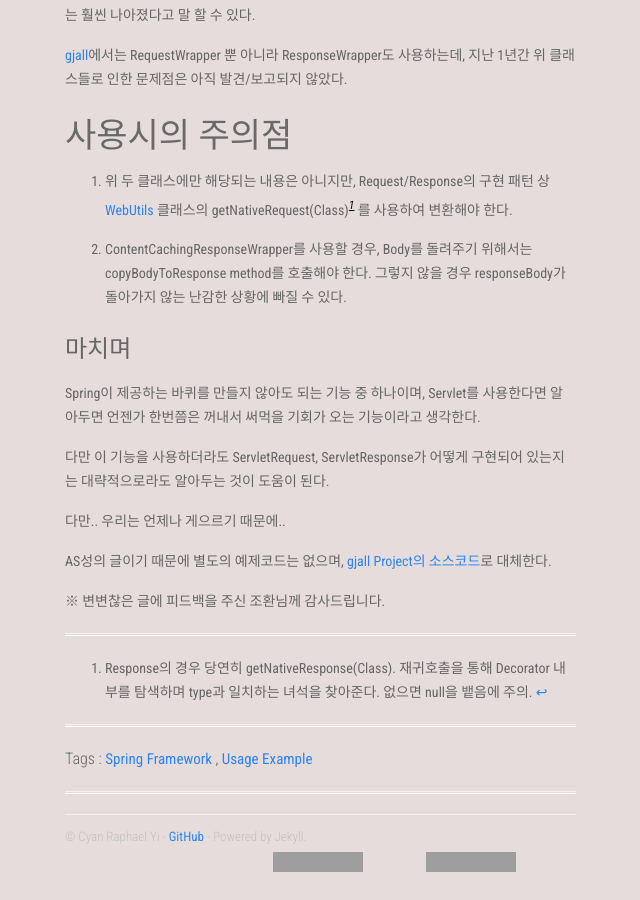
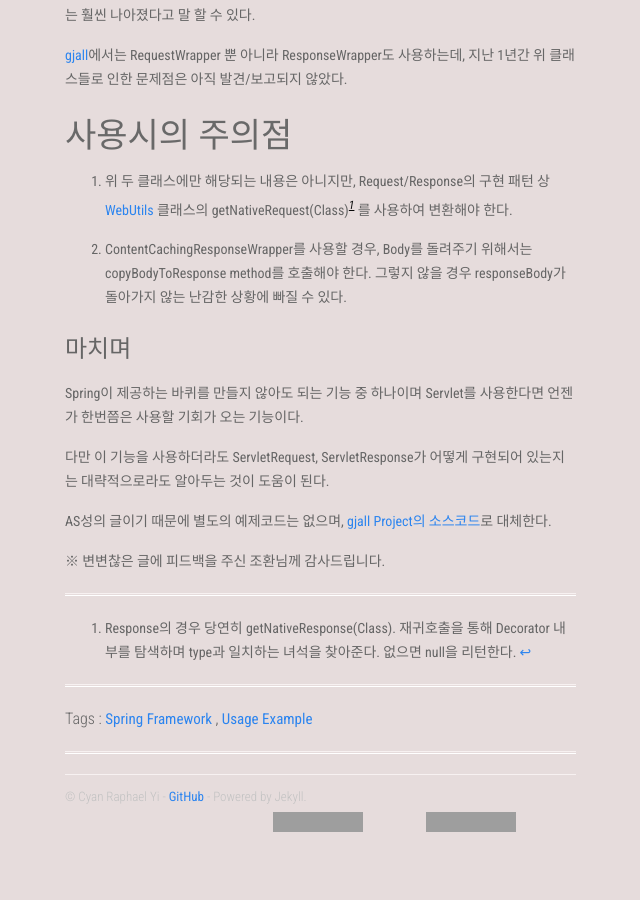
Before and after one commit to CyanRYi/cyanryi.github.io, a Jekyll site: the page built from _posts/ko/2019-06-24-ContentCachingRequestWrapper.md, in a window 1280 px wide and 900 px high, scrolled down 1193 px, cut to the strip 0-900 px from the top of the window. Shown: the whole strip, without its empty margins (267-907 px from the left). Built offline with Jekyll 4.4.1, drawn with Linux system fonts in a browser that asks for light colours; after the commit the page ends 2053 px from its top, so only the background shows below that; grey boxes are pictures that could not be loaded.

Commit message:
퇴고 종료

```diff
--- a/_posts/ko/2019-06-24-ContentCachingRequestWrapper.md
+++ b/_posts/ko/2019-06-24-ContentCachingRequestWrapper.md
@@ -53,15 +52,13 @@ HttpServletResponseWrapper의 구현체이며, Spring 내부에서 사용되는
 
 #### 마치며
 
-Spring이 제공하는 바퀴를 만들지 않아도 되는 기능 중 하나이며, Servlet를 사용한다면 알아두면 언젠가 한번쯤은 꺼내서 써먹을 기회가 오는 기능이라고 생각한다.
+Spring이 제공하는 바퀴를 만들지 않아도 되는 기능 중 하나이며 Servlet를 사용한다면 언젠가 한번쯤은 사용할 기회가 오는 기능이다.
 
 다만 이 기능을 사용하더라도 ServletRequest, ServletResponse가 어떻게 구현되어 있는지는 대략적으로라도 알아두는 것이 도움이 된다.
-
-다만.. 우리는 언제나 게으르기 때문에..
 
 AS성의 글이기 때문에 별도의 예제코드는 없으며, [gjall Project의 소스코드](https://github.com/CyanRYi/gjall/blob/master/src/main/java/tech/sollabs/gjall/GjallRequestLoggingFilter.java)로 대체한다.
 
 ※ 변변찮은 글에 피드백을 주신 조환님께 감사드립니다.
 
 ---
-[^1]: Response의 경우 당연히 getNativeResponse(Class). 재귀호출을 통해 Decorator 내부를 탐색하며 type과 일치하는 녀석을 찾아준다. 없으면 null을 뱉음에 주의.
+[^1]: Response의 경우 당연히 getNativeResponse(Class). 재귀호출을 통해 Decorator 내부를 탐색하며 type과 일치하는 녀석을 찾아준다. 없으면 null을 리턴한다.
```
Also changed, not shown: other parts of _posts/ko/2019-06-24-ContentCachingRequestWrapper.md (+0 -1 lines).
